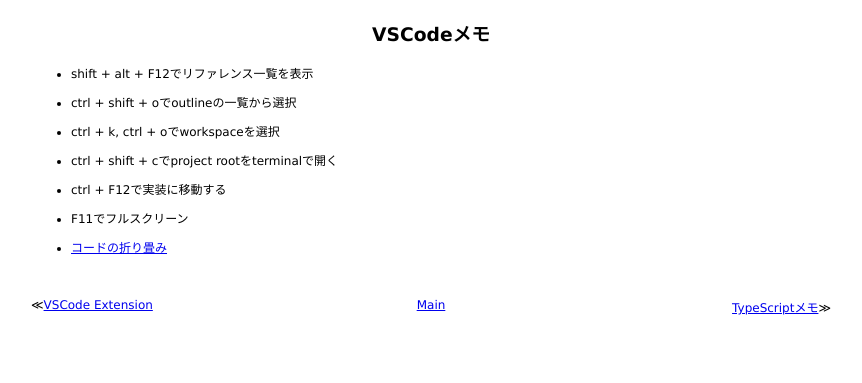
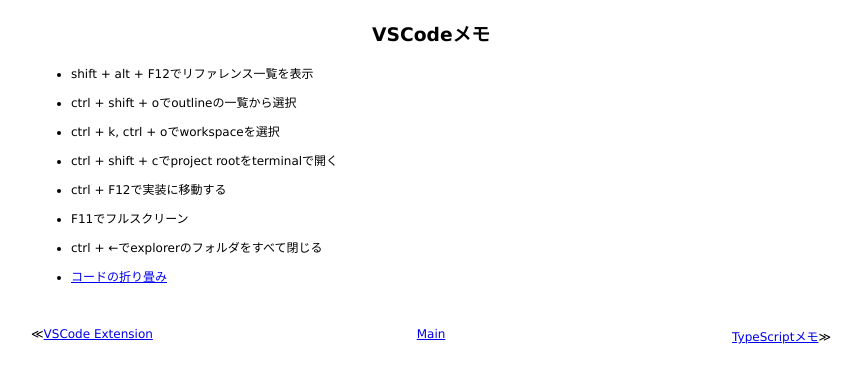
Before and after one commit to 38elements/38elements.github.com, a Jekyll site: the page built from _posts/2021-10-17-VSCode.md, in a window 1280 px wide. Shown: the top 383 px of the page, without its empty margins (209-1071 px from the left). Built offline with Jekyll 4.4.1, drawn with Linux system fonts in a browser that asks for light colours.

Commit message:
Update 2021-10-17-VSCode.md

```diff
--- a/_posts/2021-10-17-VSCode.md
+++ b/_posts/2021-10-17-VSCode.md
@@ -14,4 +14,6 @@ title: VSCodeメモ
 
 * F11でフルスクリーン
 
+* ctrl + ←でexplorerのフォルダをすべて閉じる
+
 * [コードの折り畳み](https://code.visualstudio.com/docs/editor/codebasics#_folding)
```
